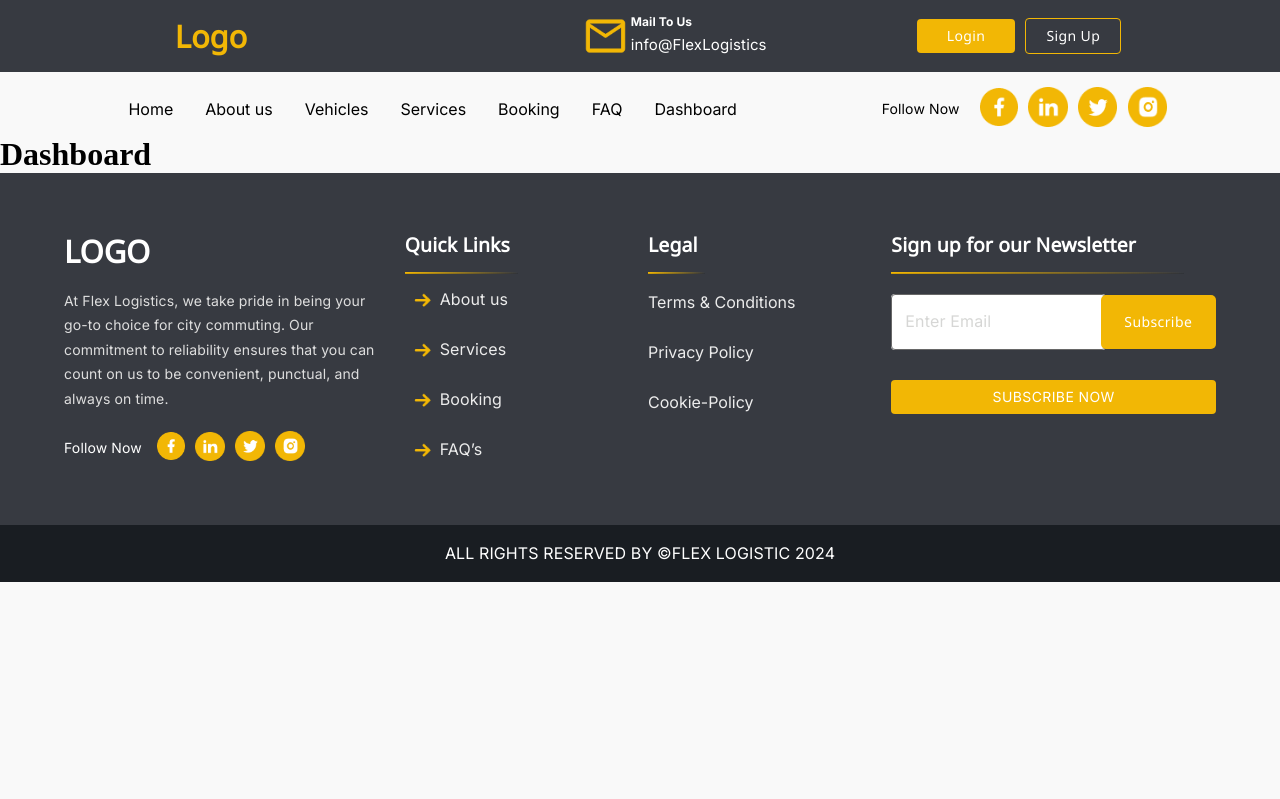
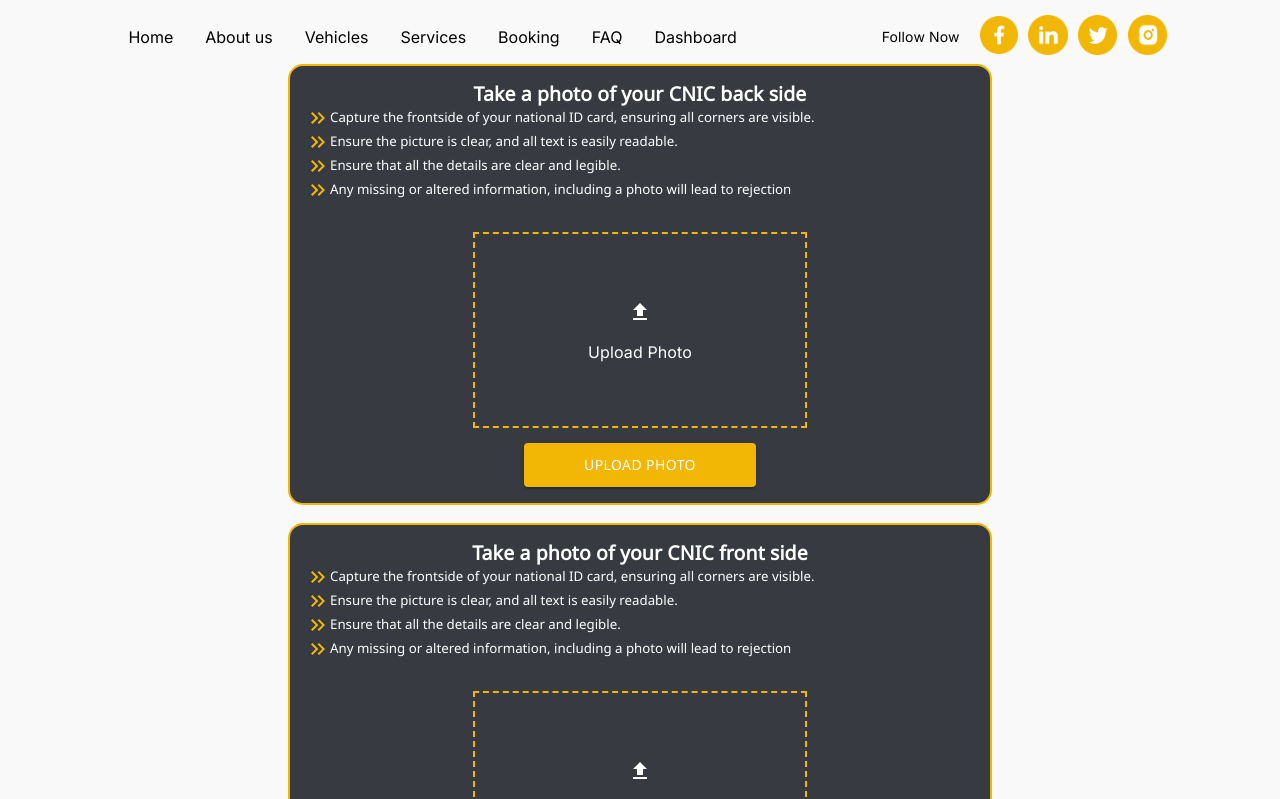
Before and after one commit to alirazarizvi45/flex-logistics-main, a React (Vite) app: page /dashboard in a window 1280 px wide. Shown: the top 799 px of the page. Built offline with nearby package versions, Linux system fonts and the light colour scheme.

Commit message:
fixing by hassan habib tahir

```diff
--- a/src/App.jsx
+++ b/src/App.jsx
@@ -6,6 +6,8 @@ import { Route, Routes } from "react-router-dom";
 import Home from "./pages/Home/Home";
 import Dashboard from "./pages/Dashbord/Dashboard";
 import Footer from "./pages/Footer/Footer";
+import MainNav from "./pages/Navbar/mainNav";
+import Register from "./pages/auth/Register";
 
 function App() {
   return (
@@ -15,6 +17,7 @@ function App() {
           path="/"
           element={
             <>
+              <MainNav/>
               <Navbar />
               <Home />
               <Footer />
@@ -31,6 +34,16 @@ function App() {
             </>
           }
         />
+           <Route
+          path="/signup"
+          element={
+            <>
+              <MainNav bgColor="#F2B705"/>
+              <Register/>
+
+            </>
+          }
+        />
       </Routes>
     </>
   );
--- a/src/pages/Dashbord/Dashboard.jsx
+++ b/src/pages/Dashbord/Dashboard.jsx
@@ -8,7 +8,7 @@ import { VehicleRegistration } from "./VehicleRegistration";
 const Dashboard = () => {
   return (
     <>
-      {/* <IdBack />
+      <IdBack />
       <br />
       <IdFront />
       <br />
@@ -18,7 +18,7 @@ const Dashboard = () => {
       <br />
       <VehiclePicture />
       <br />
-      <VehicleRegistration /> */}
+      <VehicleRegistration />
       <h1>Dashboard</h1>
     </>
   );
--- a/src/pages/Navbar/Navbar.jsx
+++ b/src/pages/Navbar/Navbar.jsx
@@ -15,8 +15,7 @@ import {
 } from "@mui/material";
 import MenuIcon from "@mui/icons-material/Menu";
 import { Link, useLocation } from "react-router-dom";
-import CommonButton from "../../components/CommonButton";
-import email from "../../assets/email.png";
+
 import facebook from "../../assets/facebook.png";
 import linkedin from "../../assets/linkedin.png";
 import twitter from "../../assets/twitter.png";
@@ -157,122 +156,7 @@ const Navbar = () => {
 
   return (
     <>
-      <Box
-        sx={{
-          backgroundColor: "#373A41",
-          padding: { md: "10px 0px", xs: "20px 0px" },
-        }}
-      >
-        <Box
-          sx={{
-            display: "flex",
-            flexDirection: { md: "row", xs: "column" },
-            justifyContent: "space-around",
-            alignItems: "center",
-          }}
-        >
-          <Box>
-            <ListItemButton
-              to="/"
-              sx={{
-                color: location.pathname === "/" ? "#F2B705" : "#000000",
-                fontFamily: theme.typography.subtitle1.fontFamily,
-              }}
-              component={Link}
-            >
-              <Typography variant="h3" color="#F2B705">
-                Logo
-              </Typography>
-            </ListItemButton>
-          </Box>
-          <Box
-            sx={{
-              display: "flex",
-              flexDirection: { sm: "row", xs: "column" },
-              gap: { md: "150px", xs: "0px" },
-              justifyContent: "space-between",
-              alignItems: "center",
-            }}
-          >
-            <Box
-              sx={{
-                display: "flex",
 
-                alignContent: "center",
-              }}
-            >
-              <Box
-                sx={{
-                  width: "50px",
-                  height: "50px",
-                }}
-              >
-                <img
-                  src={email}
-                  alt="email"
-                  style={{
-                    width: "100%",
-                    height: "100%",
-                    objectFit: "contain",
-                  }}
-                />
-              </Box>
-
-              <Box>
-                <Typography
-                  variant="subtitle1"
-                  color="#fff"
-                  fontSize="12px"
-                  fontWeight="bold"
-                >
-                  Mail To Us
-                </Typography>
-                <Typography variant="subtitle1" color="#fff" fontSize="15px">
-                  info@FlexLogistics{" "}
-                </Typography>
-              </Box>
-            </Box>
-
-            <Box
-              sx={{
-                display: "flex",
-                alignItems: "center",
-
-                gap: "10px",
-              }}
-            >
-              <CommonButton
-                to="/Login"
-                component={Link}
-                sx={{
-                  backgroundColor: "#F2B705",
-                  color: "#fff",
-                  padding: "5px 30px",
-                  textTransform: "none",
-                }}
-              >
-                Login
-              </CommonButton>
-              <CommonButton
-                to="/Signup"
-                component={Link}
-                sx={{
-                  backgroundColor: "transparent",
-                  color: "#fff",
-                  border: "1px solid #F2B705",
-                  padding: "5px 20px",
-                  textTransform: "none",
-                  "&:hover": {
-                    backgroundColor: "#F2B705",
-                  },
-                }}
-              >
-                Sign Up
-              </CommonButton>
-            </Box>
-          </Box>
-        </Box>
-      </Box>
 
       <AppBar
         position="static"
--- /dev/null
+++ b/src/pages/Navbar/mainNav.jsx
@@ -0,0 +1,131 @@
+import React from 'react'
+import {Box,ListItemButton,Typography}  from "@mui/material";
+import theme from "../../theme";
+import CommonButton from "../../components/CommonButton";
+import email from "../../assets/email.png";
+import { Link } from 'react-router-dom';
+const MainNav = ({bgColor}) => {
+  return (
+    <div>
+
+        <Box
+        sx={{
+          backgroundColor: bgColor||"#373A41",
+          padding: { md: "10px 0px", xs: "20px 0px" },
+        }}
+      >
+        <Box
+          sx={{
+            display: "flex",
+            flexDirection: { md: "row", xs: "column" },
+            justifyContent: "space-around",
+            alignItems: "center",
+          }}
+        >
+          <Box>
+            <ListItemButton
+              to="/"
+              sx={{
+                color: location.pathname === "/" ? "#F2B705" : "#000000",
+                fontFamily: theme.typography.subtitle1.fontFamily,
+              }}
+              component={Link}
+            >
+              <Typography variant="h3" color="#F2B705">
+                Logo
+              </Typography>
+            </ListItemButton>
+          </Box>
+          <Box
+            sx={{
+              display: "flex",
+              flexDirection: { sm: "row", xs: "column" },
+              gap: { md: "150px", xs: "0px" },
+              justifyContent: "space-between",
+              alignItems: "center",
+            }}
+          >
+            <Box
+              sx={{
+                display: "flex",
+
+                alignContent: "center",
+              }}
+            >
+              <Box
+                sx={{
+                  width: "50px",
+                  height: "50px",
+                }}
+              >
+                <img
+                  src={email}
+                  alt="email"
+                  style={{
+                    width: "100%",
+                    height: "100%",
+                    objectFit: "contain",
+                  }}
+                />
+              </Box>
+
+              <Box>
+                <Typography
+                  variant="subtitle1"
+                  color="#fff"
+                  fontSize="12px"
+                  fontWeight="bold"
+                >
+                  Mail To Us
+                </Typography>
+                <Typography variant="subtitle1" color="#fff" fontSize="15px">
+                  info@FlexLogistics{" "}
+                </Typography>
+              </Box>
+            </Box>
+
+            <Box
+              sx={{
+                display: "flex",
+                alignItems: "center",
+
+                gap: "10px",
+              }}
+            >
+              <CommonButton
+                to="/Login"
+                component={Link}
+                sx={{
+                  backgroundColor: "#F2B705",
+                  color: "#fff",
+                  padding: "5px 30px",
+                  textTransform: "none",
+                }}
+              >
+                Login
+              </CommonButton>
+              <CommonButton
+                to="/Signup"
+                component={Link}
+                sx={{
+                  backgroundColor: "transparent",
+                  color: "#fff",
+                  border: "1px solid #F2B705",
+                  padding: "5px 20px",
+                  textTransform: "none",
+                  "&:hover": {
+                    backgroundColor: "#F2B705",
+                  },
+                }}
+              >
+                Sign Up
+              </CommonButton>
+            </Box>
+          </Box>
+        </Box>
+      </Box>
+    </div>
+  )
+}
+
+export default MainNav
--- /dev/null
+++ b/src/pages/auth/Bg.jsx
@@ -0,0 +1,19 @@
+import React from 'react'
+import {Box} from '@mui/material'
+import authbg from '../../assets/authbg.png';
+const AuthBg = (props) => {
+  return (
+    <Box>
+      <Box sx={{
+          backgroundImage: `url(${authbg})`,
+          backgroundPosition: "center center",
+          backgroundRepeat: "no-repeat",
+          backgroundSize: "100% 100%",
+          minHeight: "100vh",
+          width: "100%",
+        }} >{props.children}</Box>
+    </Box>
+  )
+}
+
+export default AuthBg
--- /dev/null
+++ b/src/pages/auth/Register.jsx
@@ -0,0 +1,14 @@
+import React from 'react'
+import AuthBg from './Bg'
+import {Box,Container} from '@mui/material';
+const Register = () => {
+  return (
+    <AuthBg>
+     <Container>
+      <h1>Sign up</h1>
+     </Container>
+    </AuthBg>
+  )
+}
+
+export default Register
```
Also changed, not shown: src/assets/authbg.png (added).
